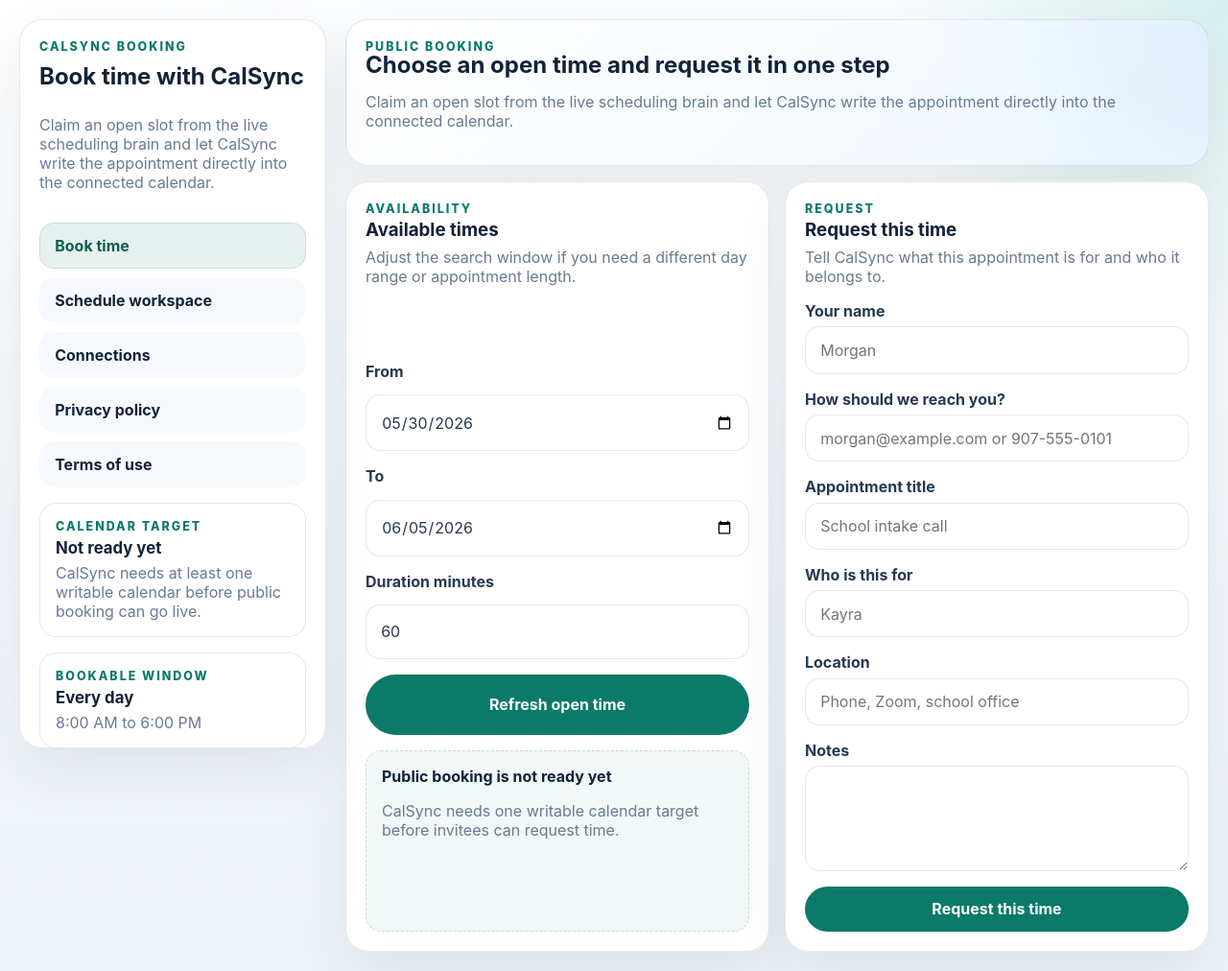
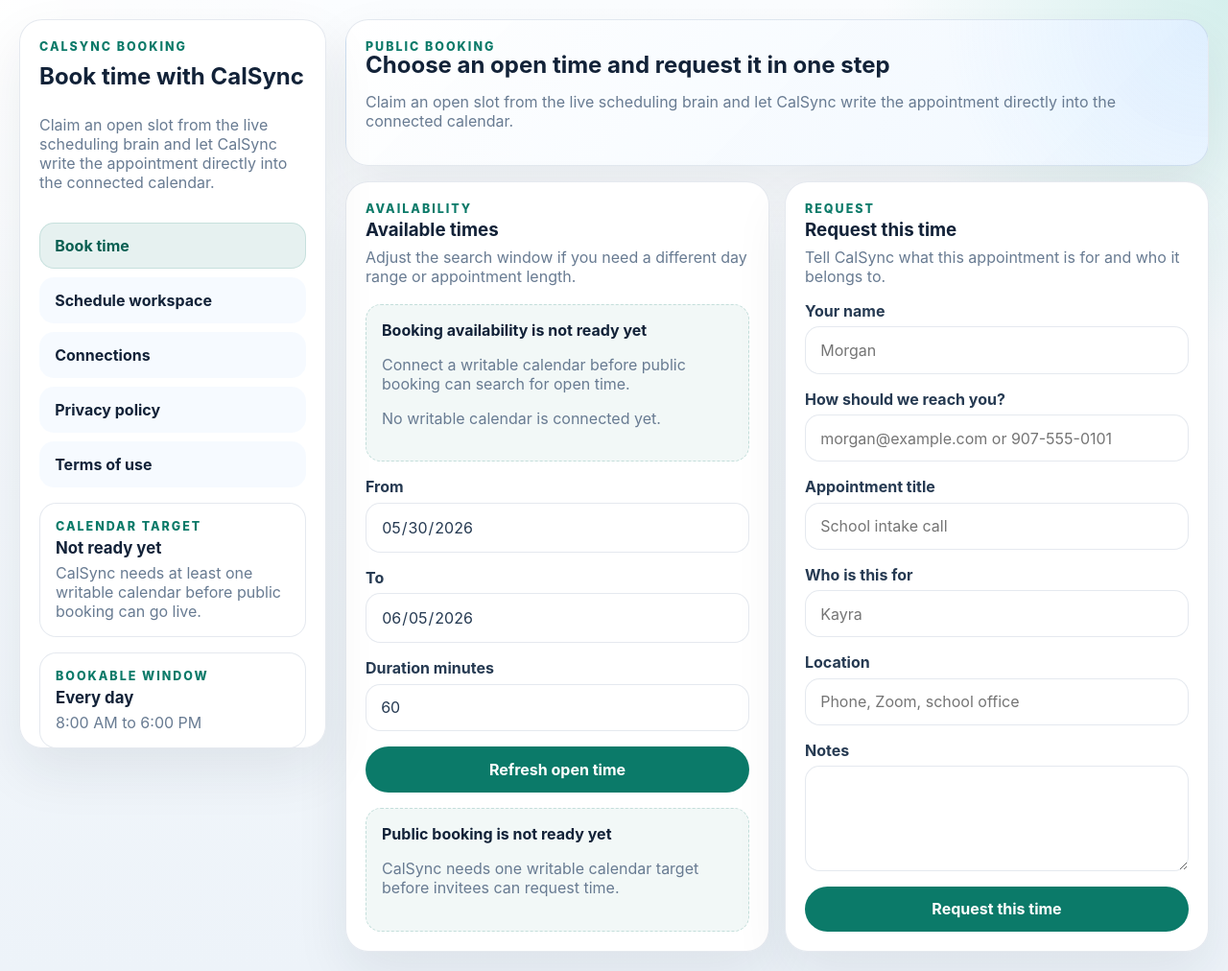
Before and after one commit to NeonButrfly/calsync, a FastAPI app: page /book in a window 1280 px wide. Shown: the whole page at 96% size. Run offline with FastAPI, Linux system fonts and the light colour scheme; data that the repository does not hold is empty; parts of the project's set-up code (start-up, migrations or seed data) failed here and were passed over.

Commit message:
fix: block public booking without a calendar

```diff
--- a/src/calsync/web/routes/console.py
+++ b/src/calsync/web/routes/console.py
@@ -2568,6 +2568,12 @@ def _build_booking_context(
         "booking_catalog_mode": False,
         "booking_types": booking_types or [],
         "availability_form_values": form_values,
+        "availability_ready": target is not None,
+        "availability_block_message": (
+            None
+            if target is not None
+            else "Connect a writable calendar before public booking can search for open time."
+        ),
         "availability_results": _serialize_booking_slots(availability_results),
         "calendar_target": target,
         "calendar_ready": target is not None,
--- a/src/calsync/web/templates/booking.html
+++ b/src/calsync/web/templates/booking.html
@@ -123,21 +123,28 @@
                   <p class="panel-copy">Adjust the search window if you need a different day range or appointment length.</p>
                 </div>
               </div>
+              {% if not availability_ready %}
+              <div class="empty-state">
+                <h4>Booking availability is not ready yet</h4>
+                <p>{{ availability_block_message }}</p>
+                <p>No writable calendar is connected yet.</p>
+              </div>
+              {% endif %}
 
             <form class="form-grid" method="get" action="{{ public_booking_url }}">
               <label>
                 <span>From</span>
-                <input name="availability_date_from" type="date" value="{{ availability_form_values.date_from }}" required />
+                <input name="availability_date_from" type="date" value="{{ availability_form_values.date_from }}" required{% if not availability_ready %} disabled{% endif %} />
               </label>
               <label>
                 <span>To</span>
-                <input name="availability_date_to" type="date" value="{{ availability_form_values.date_to }}" required />
+                <input name="availability_date_to" type="date" value="{{ availability_form_values.date_to }}" required{% if not availability_ready %} disabled{% endif %} />
               </label>
               <label>
                 <span>Duration minutes</span>
-                <input name="availability_duration_minutes" type="number" min="15" step="15" value="{{ availability_form_values.duration_minutes }}" required />
+                <input name="availability_duration_minutes" type="number" min="15" step="15" value="{{ availability_form_values.duration_minutes }}" required{% if not availability_ready %} disabled{% endif %} />
               </label>
-              <button type="submit">Refresh open time</button>
+              <button type="submit"{% if not availability_ready %} disabled{% endif %}>Refresh open time</button>
             </form>
 
             {% if calendar_ready %}
```
Also changed, not shown: docs/ops.md (+2 -1 lines), docs/prompts/backend.md (+11 -0 lines), tests/test_console_ui.py (+29 -0 lines), tests/test_docs.py (+7 -0 lines), README.md. Lines whose indentation alone changed are shown as unchanged.
